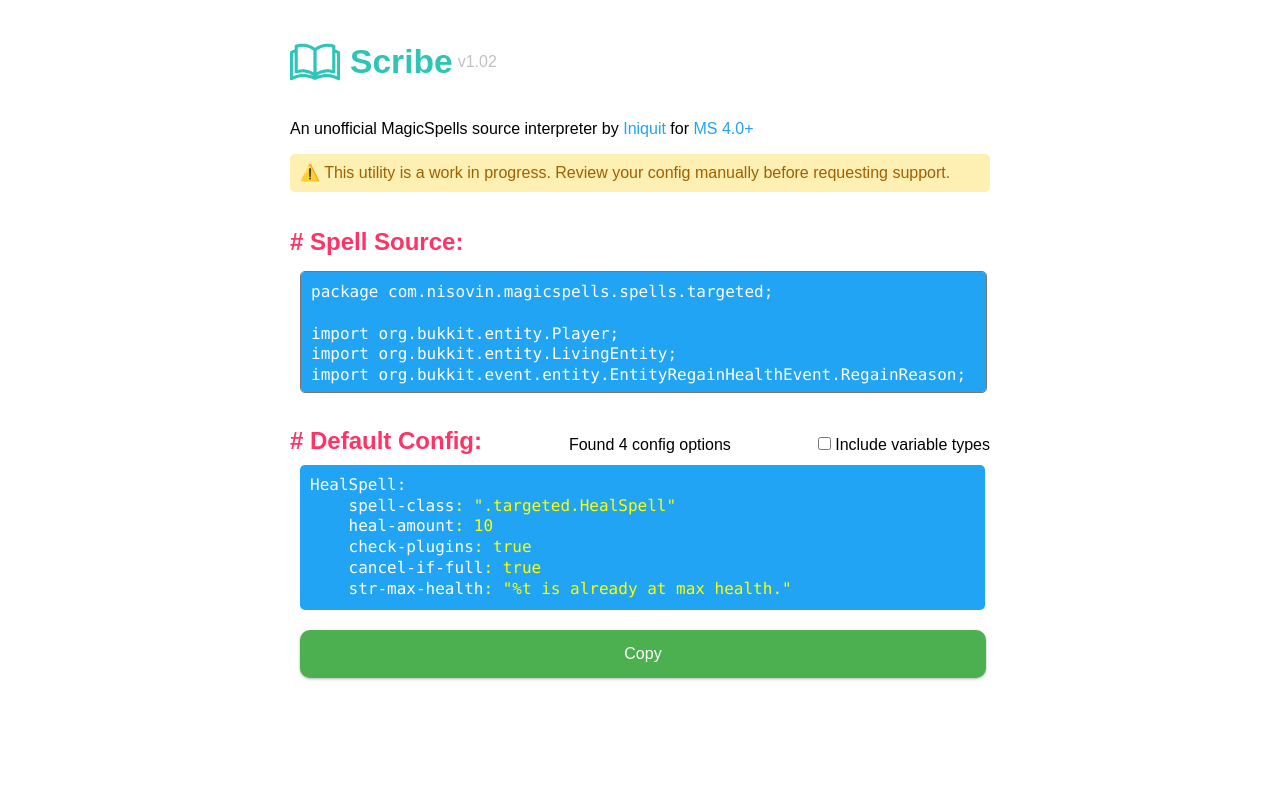
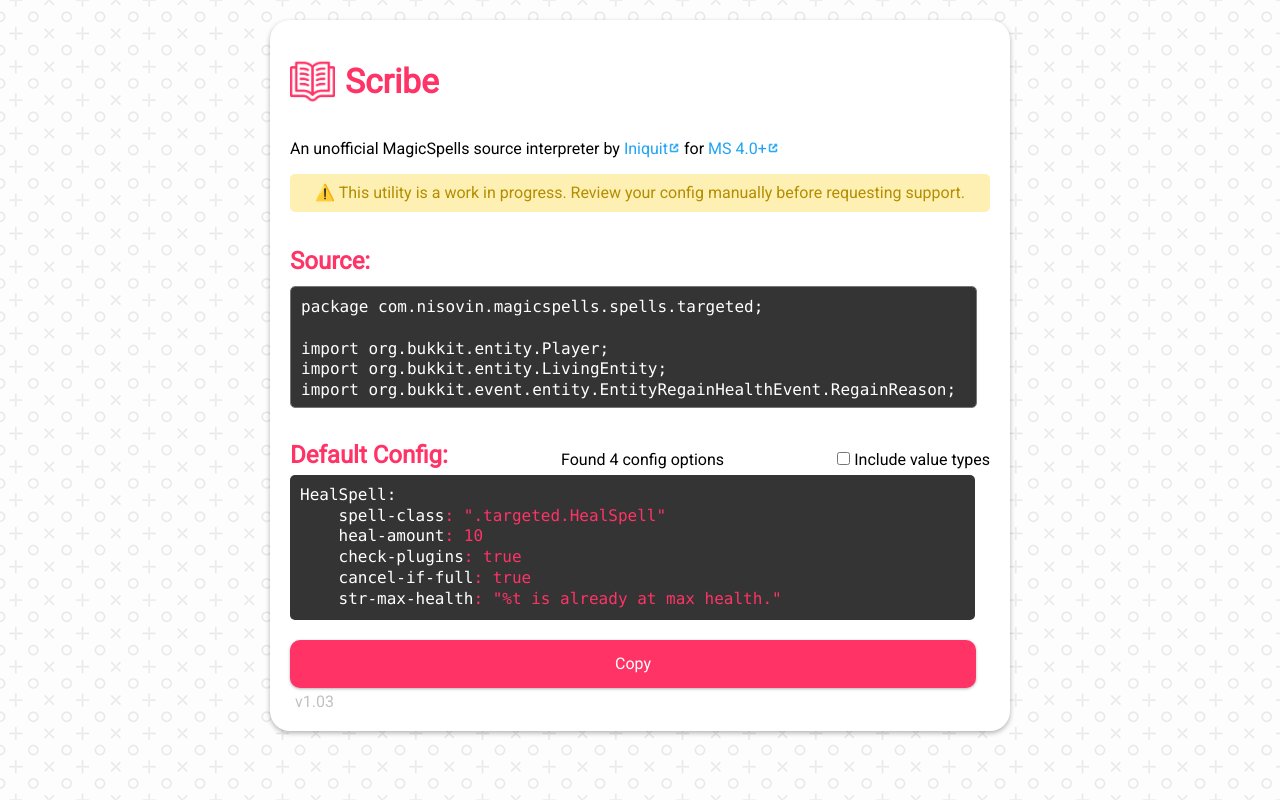
Before and after one commit to Iniquit/Scribe, a plain HTML site: page index.html in a window 1280 px wide. Drawn offline with Linux system fonts and the light colour scheme.

Commit message:
Visual update

```diff
--- a/index.html
+++ b/index.html
@@ -10,20 +10,27 @@
         <meta content="An unofficial MagicSpells source interpreter by Iniquit" property="og:description">
         <meta content='scribe.png' property='og:image'>
 
-        <link rel="icon" type="image/png" href="book.png">
+        <link rel="icon" type="image/png" href="img/book.png">
         <link rel="stylesheet" href="normalize.css">
+        <link href="https://fonts.googleapis.com/css?family=Roboto&display=swap" rel="stylesheet">
         <link rel="stylesheet" href="styles.css">
 
 
     </head>
     <body>
         <span class="flexer">
-        <img src="book.png" style="max-height: 50px;display: inline-block;"><h1>Scribe</h1><span style="color: #c1c1c1; margin-left: 5px;">v1.02</span></span>
-        <p>An unofficial MagicSpells source interpreter by <a href="https://github.com/Iniquit" target="_blank">Iniquit</a> for <a href="https://github.com/TheComputerGeek2/MagicSpells/tree/4.0/core/src/main/java/com/nisovin/magicspells/spells" target="_blank">MS 4.0+</a></p>
+        <img src="img/book.png" style="max-height: 45px;display: inline-block;"><h1>Scribe</h1></span>
+        <p>An unofficial MagicSpells source interpreter by <a href="https://github.com/Iniquit" target="_blank">Iniquit<img src="img/ext.png" style="max-height: 12px;display: inline-block;"></a> for <a href="https://github.com/TheComputerGeek2/MagicSpells/tree/4.0/core/src/main/java/com/nisovin/magicspells/spells" target="_blank">MS 4.0+<img src="img/ext.png" style="max-height: 12px;display: inline-block;"></a></p>
+
         <p class="warn">⚠️ This utility is a work in progress. Review your config manually before requesting support.</p>
+
+
+<!--<h2>Experimental</h2>
+        <embed src="spells/ArrowSpell.java" style="width: 100%; height: 500px;">-->
+
         <div class="aligner">
-        <h2># Spell Source:</h2>
-         <!--<select class="spelldropdown">
+        <h2>Source:</h2>
+         <!--<select id="spelldropdown" onchange="newFunction()">
           <optgroup label="Instant">
             <option value="BeamSpell">BeamSpell</option>
             <option value="BlockBeamSpell">BlockBeamSpell</option>
@@ -69,6 +76,8 @@
         </select>-->
         </div>
         <!--<p><a href="https://github.com/TheComputerGeek2/MagicSpells/tree/master/src/com/nisovin/magicspells/spells">(What can I paste here?)</a></p>-->
+
+
 
         <form>
         <textarea class="test" onchange="myFunction()" onblur="myFunction()" onclick="myFunction()"
@@ -169,20 +178,21 @@ public class HealSpell extends TargetedSpell implements TargetedEntitySpell {
         </textarea>
         </form>
 
+<!--<img class="center" src="img/down.png" style="max-height: 70px;">-->
 
 <div class="aligner">
-    <h2># Default Config:</h2>
+    <h2>Default Config:</h2>
     <div class="configcount">test</div>
     <div>
         <input style="cursor: pointer;" type="checkbox" id="showVariableTypes" onchange="checkShowVariableTypes()">
-        <label style="cursor: pointer;" for="showVariableTypes">Include variable types</label>
+        <label style="cursor: pointer;" for="showVariableTypes">Include value types</label>
     </div>
     <!--<div>
         <input type="checkbox" id="showDefaultValues" onchange="checkShowDefaultValues()">
         <label for="showVariableTypes">Include default values</label>
     </div>-->
 </div>
-<!--<button onclick="myFunction()">Click me</button-->
+
 <div>
     <pre id="foo" class="demo"></pre>
     <button class="btn" data-clipboard-target="#foo" style="cursor: pointer;">Copy</button>
@@ -190,12 +200,11 @@ public class HealSpell extends TargetedSpell implements TargetedEntitySpell {
 
 <div class="aligner">
 </div>
-
+<span style="color: #c1c1c1; margin-left: 5px;">v1.03</span>
 
 
     </body>
 
-    <!--<span style="color: gray">v1.01</span>-->
     <script type="text/javascript" src="script.js"></script>
     <script type="text/javascript" src="clipboard.min.js"></script>
     <script type="text/javascript">new ClipboardJS('.btn');</script>
--- a/script.js
+++ b/script.js
@@ -7,6 +7,14 @@ function checkShowVariableTypes() {
         myFunction();
 }
 
+
+
+function newFunction(){
+    let testvariable = document.getElementById("spelldropdown").value;
+    //let testvariable =
+    console.log(testvariable)
+    document.getElementsByClassName("test")[0].value = testvariable
+}
 
 function myFunction() {
 
--- a/styles.css
+++ b/styles.css
@@ -1,15 +1,29 @@
-html {}
+:root {
+  --primaryhue: #ff3366;
+  --primaryhueclicked: #d82b56;
+  --white: #FFFFFF;
+}
+
+html {
+  overflow-x: hidden;
+  margin-right: calc(-1 * (100vw - 100%));
+  background-image: url("img/bg.png");
+    background-repeat: repeat;
+}
 
 body {
-    font-family: 'Arial', sans-serif;
+
+    font-family: 'Roboto', sans-serif;
     height: 100%;
     text-rendering: optimizeLegibility;
     padding: 20px;
-    /*background-color: #f6f7f8;*/
     max-width: 700px;
     margin: auto;
-    /*background-color: white;
-  border-radius: 20px;*/
+    margin-top: 20px;
+    background-color: #FFFFFF;
+    border-radius: 20px;*/
+    -webkit-box-shadow: 0 2px 5px rgba(0, 0, 0, 0.3);
+    box-shadow: 0 2px 5px rgba(0, 0, 0, 0.3);
 }
 
 
@@ -19,29 +33,33 @@ a {
 }
 
 
+a:hover {
+    text-decoration: underline;
+}
+
 h1 {
-    color: #2ec4b6;
+    color: var(--primaryhue);
     font-size: 2.1em;
 }
 
 
 h2 {
-    color: #ff3366;
+    color: var(--primaryhue);
     margin-bottom: 0px;
 }
 
 
-.grey {color: #1677af;}
-.yellow {color: yellow;}
+.grey {color: #727272;}
+.yellow {color: #ff3366;}
 .fade {color: #9e9e9e;}
-
 .test {max-height: 100px}
 
 pre,
 textarea {
-    background-color: #20a4f3;
-    color: white;
-    margin: 10px;
+    background-color: #343434;
+    color: var(--white);
+    margin-top: 5px;
+    margin-bottom: 10px;
     padding: 10px;
     border-radius: 5px;
     overflow: auto;
@@ -61,10 +79,17 @@ textarea {
 }
 
 .warn {
-    color: #9F6000;
+    color: #b28e00;
     background-color: #FEEFB3;
     border-radius: 5px;
     padding: 10px;
+    text-align: center;
+}
+
+.center {
+  display: block;
+  margin-left: auto;
+  margin-right: auto;
 }
 
 .aligner {
@@ -78,6 +103,7 @@ textarea {
     display: flex;
     flex-direction: row;
     align-items: center;
+    text-align:
 }
 
 .flexer img {
@@ -85,25 +111,25 @@ textarea {
 }
 
 .btn {
-    background-color: #4CAF50;
+    background-color: var(--primaryhue);
     border: none;
-    color: white;
+    color: var(--white);
     padding: 15px 32px;
     text-align: center;
     text-decoration: none;
     display: inline-block;
     width: 98%;
     border-radius: 10px;
-    margin: 10px;
     -webkit-box-shadow: 0 1px 3px rgba(0, 0, 0, 0.3);
     box-shadow: 0 1px 3px rgba(0, 0, 0, 0.3);
+    margin-top: 10px;
 }
 
 .btn:hover {
-    background-color: #3e8e41;
+    background-color: var(--primaryhueclicked);
 }
 
 .btn:active {
-    background-color: #3e8e41;
+    background-color: var(--primaryhueclicked);
     transform: translateY(4px);
 }
```
Also changed, not shown: book.png (deleted), copy.png (deleted), img/bg.png (added), img/book.png (added), img/down-red.png (added), img/down.png (added), img/ext.png (added), img/old-stripes.png (added).
